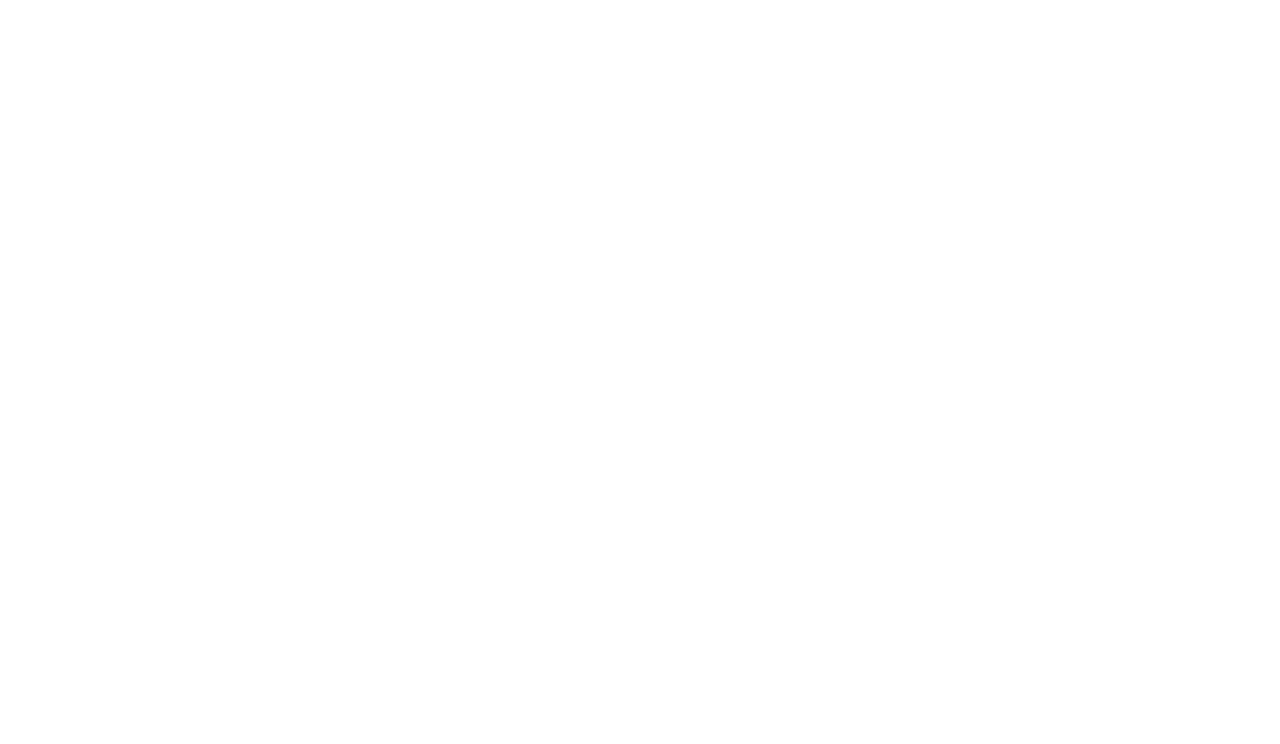
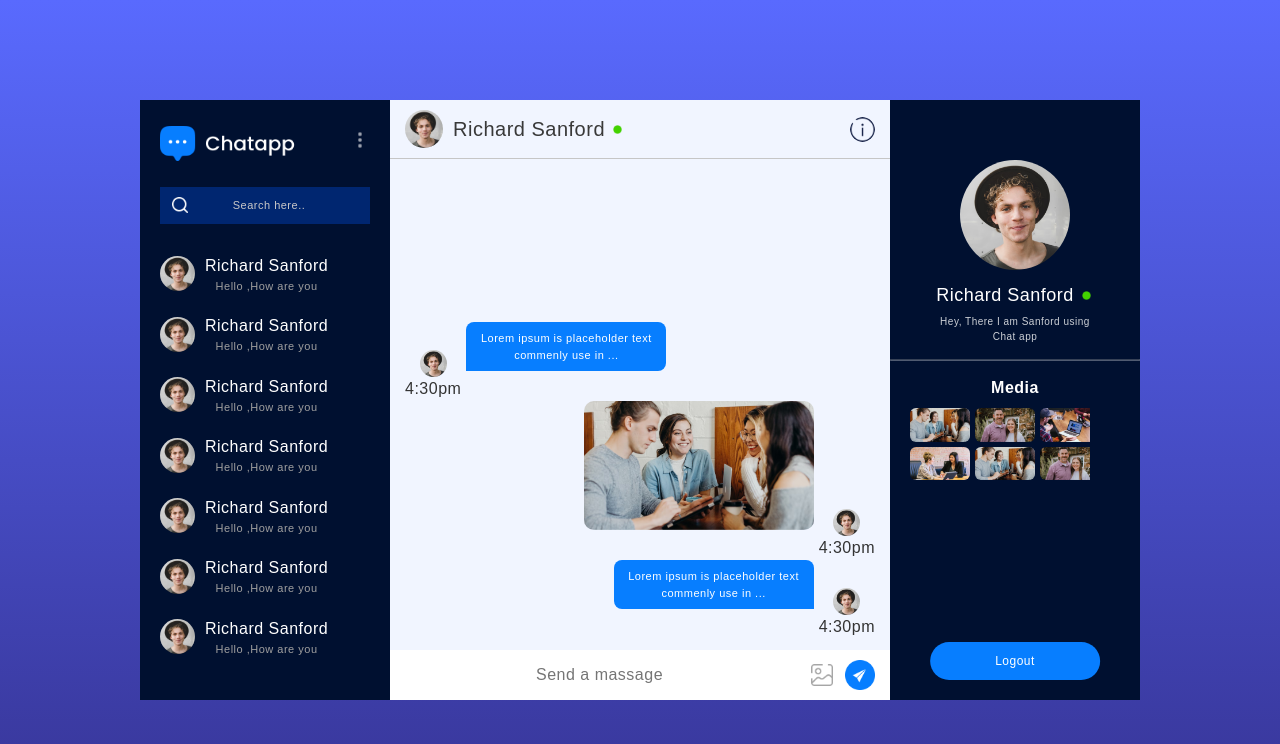
Before and after one commit to Saurav11731/chat-app, a React (Vite) app: page /chat in a window 1280 px wide. Shown: the top 744 px of the page. Built offline with nearby package versions, Linux system fonts and the light colour scheme.

Commit message:
work on profile update,chatbox,chat

```diff
--- a/src/App.jsx
+++ b/src/App.jsx
@@ -1,21 +1,21 @@
-import React from 'react'// eslint-disable-line
-import { Routes, Route } from 'react-router-dom'
+import React from "react"; // eslint-disable-line
+import { Routes, Route, Navigate } from "react-router-dom";
 
-import ProfileUpdate from './pages/ProfileUpdate/ProfileUpdate'
-import Login from './pages/Login/Login'
-import Chat from './pages/Login/Chat/chat'
-
+import ProfileUpdate from "./pages/ProfileUpdate/ProfileUpdate";
+import Login from "./pages/Login/Login";
+import Chat from "./pages/Login/Chat/chat";
 
 function App() {
   return (
     <>
-   <Routes>
-    <Route path="/login" element={<Login />} />
-    <Route path="/chat" element={<Chat />} />
-    <Route path="/ProfileUpdate" element={<ProfileUpdate />} />
-    </Routes>
+      <Routes>
+        <Route path="/" element={<Navigate to="/login" />} />
+        <Route path="/login" element={<Login />} />
+        <Route path="/chat" element={<Chat />} />
+        <Route path="/ProfileUpdate" element={<ProfileUpdate />} />
+      </Routes>
     </>
-  )
+  );
 }
 
-export default App
+export default App;
--- a/src/component/Chatbox/Chatbox.css
+++ b/src/component/Chatbox/Chatbox.css
@@ -60,13 +60,13 @@
     outline: none;
 }
 .chat-msg{
-    height: calc(100% -70px);
+    height: calc(100% - 70px);
     padding-bottom: 50px;
     overflow-y: scroll;
     display: flex;
     flex-direction: column-reverse;
 }
-.s-msg div img,r-msg div img{
+.s-msg div img,.r-msg div img{
     width: 27px;
     aspect-ratio: 1/1;
     border-radius: 50px;
@@ -76,7 +76,7 @@
     display: flex;
     align-items: end;
     justify-content: end;
-    gap:50px;
+    gap:5px;
     padding: 0px 15px;
 }
 .r-msg{
@@ -89,18 +89,17 @@
     background-color: #077eff;
     padding: 8px;
     max-width: 200px;
-    font-family: 11px;
+    font-size: 11px;
     font-weight: 300;
-    border-radius: 8px 8px 8px 8px;
+    border-radius: 8px 8px 0px 8px;
     margin-bottom: 30px;
 }
 .r-msg .msg{
-
-    border-radius: 8px 8px 8px 8px;
+    border-radius: 8px 8px 8px 0px;
 }
-.s-msg div ,.r-msg div{
+.s-msg div,.r-msg div {
     text-align: center;
-    font-size: 9px;
+    font-size: 1px;
 }
 .msg-img{
     max-width: 230px;
--- a/src/component/Chatbox/Chatbox.jsx
+++ b/src/component/Chatbox/Chatbox.jsx
@@ -1,58 +1,56 @@
-import React from 'react'
+import React from "react";
 
-import './Chatbox.css'
-import assets from '../../assets/assets'
+import "./Chatbox.css";
+import assets from "../../assets/assets";
 const Chatbox = () => {
   return (
-    <div className='chat-box'>
+    <div className="chat-box">
       <div className="chat-user">
-            <img src ={assets.profile_img} alt='' />
-            <p>Richard Sanford<img className='dot' src ={assets.green_dot} alt="" /></p>
-            <img src={assets.help_icon} alt="" />
+        <img src={assets.profile_img} alt="" />
+        <p>
+          Richard Sanford
+          <img className="dot" src={assets.green_dot} alt="" />
+        </p>
+        <img src={assets.help_icon} className="help" alt="" />
       </div>
 
       <div className="chat-msg">
         <div className="s-msg">
-        <p className='msg'> Lorem ipsum is placeholder text commenly use in ............. </p>
+          <p className="msg">
+            Lorem ipsum is placeholder text commenly use in ...
+          </p>
           <div>
-            <img src={assets.profile_img} alt='' />
+            <img src={assets.profile_img} alt="" />
             <p>4:30pm</p>
           </div>
         </div>
         <div className="s-msg">
-        <img  className='msg-img'src={assets.pic1} alt='' />
+          <img className="msg-img" src={assets.pic1} alt="" />
           <div>
-            <img src={assets.profile_img} alt='' />
+            <img src={assets.profile_img} alt="" />
             <p>4:30pm</p>
           </div>
-
         </div>
-    <div className="s-msg">
-        <p className='msg'> Lorem ipsum is placeholder text commenly use in ............. </p>
+        <div className="r-msg">
+          <p className="msg">
+            Lorem ipsum is placeholder text commenly use in ...
+          </p>
           <div>
-            <img src={assets.profile_img} alt='' />
+            <img src={assets.profile_img} alt="" />
             <p>4:30pm</p>
           </div>
         </div>
       </div>
 
-
-
-
-
-
-
-
       <div className="chat-input">
-    <input type='text'placeholder='Send a massage ' />
-    <input type='file' id='image' accept='image/png , image/jpeg' hidden />
-    <label htmlFor='image'>
-        <img src={assets.gallery_icon} alt='' />
+        <input type="text" placeholder="Send a massage " />
+        <input type="file" id="image" accept="image/png , image/jpeg" hidden />
+        <label htmlFor="image">
+          <img src={assets.gallery_icon} alt="" />
         </label>
-    <img src={assets.send_button} alt='' />
+        <img src={assets.send_button} alt="" />
       </div>
     </div>
-)
-
-}
-export default Chatbox
+  );
+};
+export default Chatbox;
--- a/src/component/Leftsidebar/Leftsidebar.css
+++ b/src/component/Leftsidebar/Leftsidebar.css
@@ -1,18 +1,20 @@
+.ls{
+    background: #001030;
+    color: white;
+    height: 75vh;
+}
 .ls-top{
     padding: 20px;
-
 }
 .ls-nav{
     display: flex;
     justify-content: space-between;
     align-items: center;
-
 }
-.ls-nav.logo{
+.ls-nav .logo{
     max-width: 140px;
-
 }
-.ls-nav.menu img{
+.ls-nav .menu img{
     max-height: 20px;
     opacity: 0.6;
     cursor: pointer;
@@ -25,59 +27,68 @@
     padding: 10px 12px;
     margin-top: 20px;
 }
-is-search img{
+.ls-search img{
     width: 16px;
 }
 .ls-search input{
     background: transparent;
     border: none;
     outline: none;
-    color: white;
-    font-size: 12px;
+    color:white;
+    font-size: 11px;
 }
 .ls-search input::placeholder{
     color: #c8c8c8;
 }
-.ls-list{
+.ls-list {
     display: flex;
     flex-direction: column;
     height: 70%;
     overflow-y: scroll;
-
 }
-.friend img{
+::-webkit-scrollbar{
+    display: none;
+}
+.friends img{
     width: 35px;
     aspect-ratio: 1/1;
     border-radius: 50%;
 }
-.friend{
+
+.friends{
     display: flex;
     align-items: center;
     gap: 10px;
-    padding: 10px 20px ;
+    padding: 10px 20px;
     cursor: pointer;
-    font-size: 14px;
+    font-size: 13px;
 }
-.friend div {
+.friends div{
     display: flex;
     flex-direction: column;
 }
-.friend span{
+.friends p{
+    color: white;
+    font-weight: 500;
+}
+.friends span{
     color: #9f9f9f;
-font-size: 12px;
+    font-size: 11px;
 }
-
-.friend:hover span{
+.friends:hover{
+    background-color: #077eff;
+}
+.friends:hover span{
     color: white;
-
 }
-.ls-nav .ls-nav.menu{
+.ls-nav .menu{
     position: relative;
     padding: 10px 0px;
 }
 .menu .sub-menu{
     position: absolute;
     top: 100%;
+    right: 0;
     width: 130px;
     padding: 20px;
     border-radius: 5px;
@@ -87,14 +98,15 @@
 }
 .sub-menu hr{
     border: none;
-    height: 1px;
+    height: 2px;
     background: #a4a4a4;
     margin: 8px 0px;
 }
 .sub-menu p{
     cursor: pointer;
     font-size: 14px;
+     font-weight: 600;
 }
-.memu:hover .sub-menu{
+.menu:hover .sub-menu{
     display: block;
 }
--- a/src/component/Leftsidebar/Leftsidebar.jsx
+++ b/src/component/Leftsidebar/Leftsidebar.jsx
@@ -1,18 +1,18 @@
 import React from "react";
-import './Leftsidebar.css'
+import "./Leftsidebar.css";
 import assets from "../../assets/assets";
 
-const Leftsidebar = ()=> {
+const Leftsidebar = () => {
   return (
     <div className="ls">
-<div className="is-top">
+      <div className="ls-top">
         <div className="ls-nav">
-     <img src={assets.logo} className="logo" alt=""/>
+          <img src={assets.logo} className="logo" alt="" />
           <div className="menu">
-        <img src={assets.menu_icon} alt=""/>
-        <div className="sub-men">
-            <p>Edit Profile </p>
-            <hr/>
+            <img src={assets.menu_icon} alt="" />
+            <div className="sub-menu">
+              <p>Edit Profile</p>
+              <hr />
               <p>Logout</p>
             </div>
           </div>
@@ -23,20 +23,20 @@
         </div>
       </div>
       <div className="ls-list">
-    {Array(12).fill("").map((item, index)=>(
-        <div key={index }className="friends">
-        <img src={assets.profile_img} alt=''  />
+        {Array(12)
+          .fill("")
+          .map((item, index) => (
+            <div key={index} className="friends">
+              <img src={assets.profile_img} alt="" />
               <div>
                 <p>Richard Sanford</p>
                 <span>Hello ,How are you </span>
-
               </div>
             </div>
           ))}
-
       </div>
     </div>
-    )
-}
+  );
+};
 
-export default Leftsidebar
+export default Leftsidebar;
--- a/src/component/Rightsidebar/Rightsidebar.css
+++ b/src/component/Rightsidebar/Rightsidebar.css
@@ -20,14 +20,15 @@
 .rs-profile h3{
     font-size: 18px;
     font-weight:18px ;
-    display:400 ;
-    align-items:flex ;
+    display: flex;
+    align-items: center;
     justify-content: center;
     gap: 5px;
     margin: 5px 0px;
-
+    color: white;
 }
 .rs-profile p{
+    color: #ffffff;
     font-size: 10px;
     opacity: 80%;
     font-weight: 300;
@@ -38,7 +39,7 @@
 }
 .rs-media{
     padding: 0px 20px ;
-    font-size: 30px;
+    font-size: 13px;
 }
 .rs-media div {
     max-width: 180px;
@@ -48,9 +49,13 @@
     gap: 5px;
     margin-top: 8px;
 }
+.rs-media p{
+    color: white;
+    font-weight: 600;
+}
 .rs-media div img{
     width:60px;
-    border-radius: 4px;
+    border-radius: 6px;
     cursor: pointer;
 }
 .rs button{
@@ -65,5 +70,5 @@
     font-weight: 300;
     padding: 10px 65px ;
     cursor: pointer;
-
+    border-radius: 20px;
 }
--- a/src/component/Rightsidebar/Rightsidebar.jsx
+++ b/src/component/Rightsidebar/Rightsidebar.jsx
@@ -1,35 +1,32 @@
 import React from "react";
-import './Rightsidebar.css'
+import "./Rightsidebar.css";
+import assets from "../../assets/assets";
 
-const Rightsidebar = ()=> {
+const Rightsidebar = () => {
   return (
     <div className="rs">
       <div className="rs-profile">
-        <img src={assest.profile_img} alt='' />
-        <h3>Richard Sanford <img src={assest.green_dot} className="dot" alt=''  /></h3>
+        <img src={assets.profile_img} alt="" />
+        <h3>
+          Richard Sanford <img src={assets.green_dot} className="dot" alt="" />
+        </h3>
         <p> Hey, There I am Sanford using Chat app</p>
       </div>
-    <hr/>
+      <hr />
       <div className="rs-media">
         <p>Media</p>
         <div>
-            <img src={assest.pic1} alt="" />
-            <img src={assest.pic2} alt="" />
-            <img src={assest.pic3} alt="" />
-            <img src={assest.pic4} alt="" />
-            <img src={assest.pic2} alt="" />
-            <img src={assest.pic3} alt="" />
-            <img src={assest.pic1} alt="" />
-
+          <img src={assets.pic1} alt="" />
+          <img src={assets.pic2} alt="" />
+          <img src={assets.pic3} alt="" />
+          <img src={assets.pic4} alt="" />
+          <img src={assets.pic1} alt="" />
+          <img src={assets.pic2} alt="" />
         </div>
       </div>
       <button>Logout</button>
     </div>
+  );
+};
 
-
-
-
-    )
-}
-
-export default Rightsidebar
+export default Rightsidebar;
--- a/src/index.css
+++ b/src/index.css
@@ -10,3 +10,6 @@
   letter-spacing: 0.5px;
   text-align: center;
 }
+img.dot{
+  width: 15px ! important;
+}
--- a/src/pages/Login/Chat/Chat.css
+++ b/src/pages/Login/Chat/Chat.css
@@ -0,0 +1,15 @@
+.chat{
+    min-height: 100vh;
+    background: linear-gradient(#596afe,#383699);
+    display: grid;
+    place-items: center;
+}
+.chat-container{
+    width: 95%;
+    height: 75vh;
+    color: white;
+    max-width: 1000px;
+    background-color: aliceblue;
+    display: grid;
+    grid-template-columns: 1fr 2fr 1fr;
+}
--- a/src/pages/Login/Chat/Chat.jsx
+++ b/src/pages/Login/Chat/Chat.jsx
@@ -1,11 +1,18 @@
-import React from 'react'// eslint-disable-line
-import /* css */ './Chat.css';
+import React from "react"; // eslint-disable-line
+import /* css */ "./Chat.css";
+import Leftsidebar from "../../../component/Leftsidebar/Leftsidebar";
+import Rightsidebar from "../../../component/Rightsidebar/Rightsidebar";
+import Chatbox from "../../../component/Chatbox/Chatbox";
 const Chat = () => {
   return (
-    <div>
+    <div className="chat">
+      <div className="chat-container">
+        <Leftsidebar />
+        <Chatbox />
+        <Rightsidebar />
+      </div>
+    </div>
+  );
+};
 
-    </div>
-  )
-}
-
-export default Chat
+export default Chat;
--- a/src/pages/ProfileUpdate/ProfileUpdate.css
+++ b/src/pages/ProfileUpdate/ProfileUpdate.css
@@ -24,7 +24,7 @@
      display: flex;
      flex-direction: column;
      gap:20px;
-     padding: px;
+     padding: 40px;
   }
 .profile form h3{
     font-weight: 500;
@@ -54,4 +54,5 @@
     padding: 8px;
     font-size: 16px;
     cursor: pointer;
+    border-radius: 5px;
 }
```
Also changed, not shown: src/pages/ProfileUpdate/ProfileUpdate.jsx (+27 -16 lines), 1 other file (tests, documents, lock files or other folders). Lines whose indentation alone changed are shown as unchanged.
